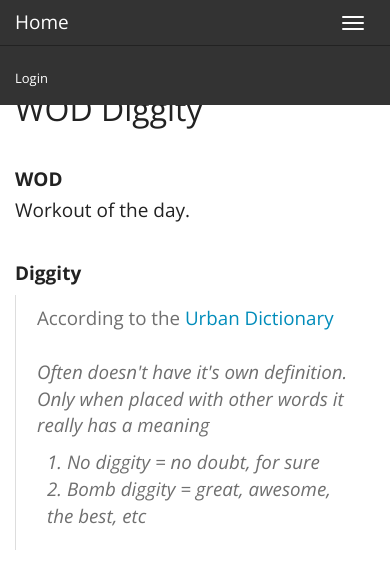
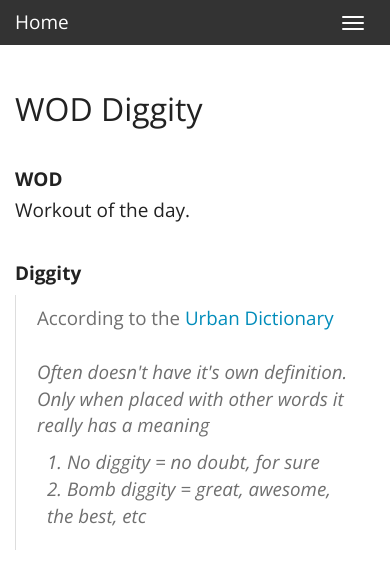
Before and after one commit to mashlan/woddiggity, a website: page public/index.html in a window 390 px wide. Both pictures are taken after a click on the link "Home". Drawn offline with nearby package versions, Linux system fonts and the light colour scheme.

Commit message:
updates to menu and index pages for mobile devices

```diff
--- a/public/index.html
+++ b/public/index.html
@@ -106,7 +106,7 @@
         $(document).ready(function(){
             $("a").bind("click", function(){
                 if($(".navbar-toggle").is(":visible")){
-                    $("#diggity-collapse-1").toggle()
+                    $("#diggity-collapse-1").removeClass('in')
                 }
             })
         });
```
